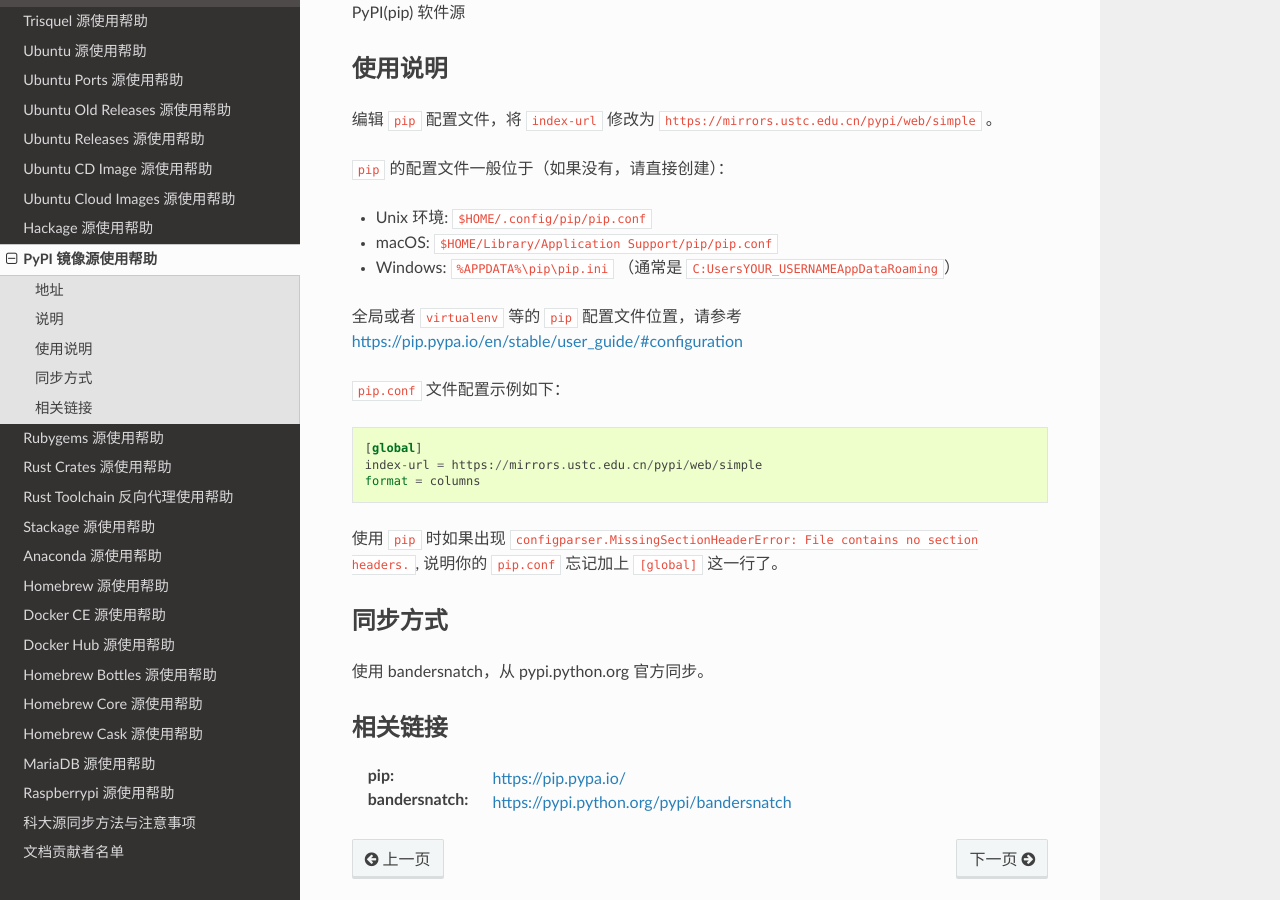
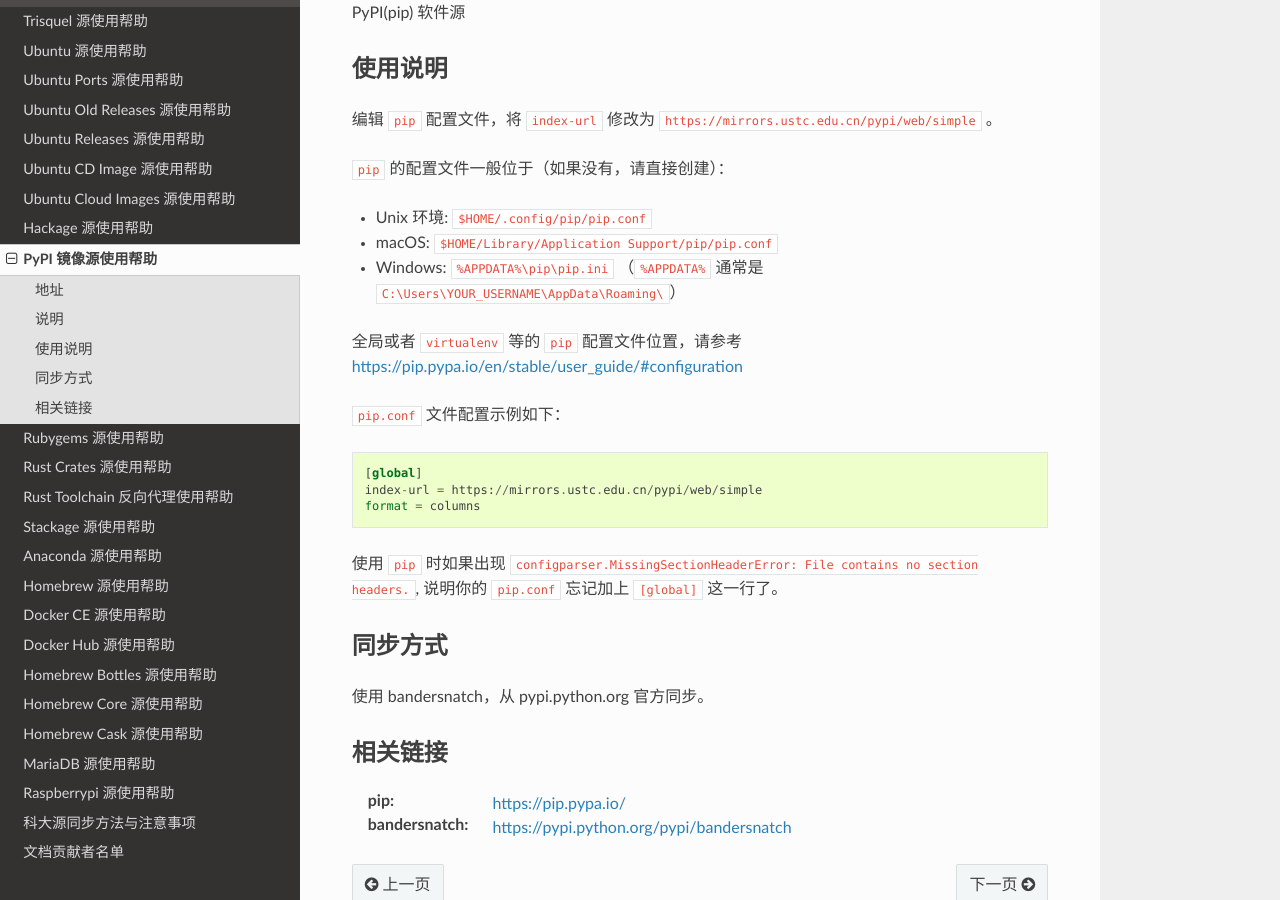
Before and after one commit to ustclug/mirrorhelp, a Sphinx documentation site: the page built from source/pypi.rst, in a window 1280 px wide and 900 px high, scrolled down 333 px. Built offline with Sphinx 7.4.7 and the Read the Docs theme 2.0.0, drawn with Linux system fonts in a browser that asks for light colours; pages that are not in the unit, such as notebooks, are missing from menus.

Commit message:
Update pypi.rst
fix last commit

```diff
--- a/source/pypi.rst
+++ b/source/pypi.rst
@@ -21,7 +21,7 @@
 
 * Unix 环境: :file:`$HOME/.config/pip/pip.conf`
 * macOS: :file:`$HOME/Library/Application Support/pip/pip.conf`
-* Windows: :file:`%APPDATA%\\pip\\pip.ini` （通常是 :file:`C:\Users\YOUR_USERNAME\AppData\Roaming`）
+* Windows: :file:`%APPDATA%\\pip\\pip.ini` （:file:`%APPDATA%` 通常是 :file:`C:\\Users\\YOUR_USERNAME\\AppData\\Roaming\\`）
 
 全局或者 ``virtualenv`` 等的 ``pip`` 配置文件位置，请参考 https://pip.pypa.io/en/stable/user_guide/#configuration
 
```
